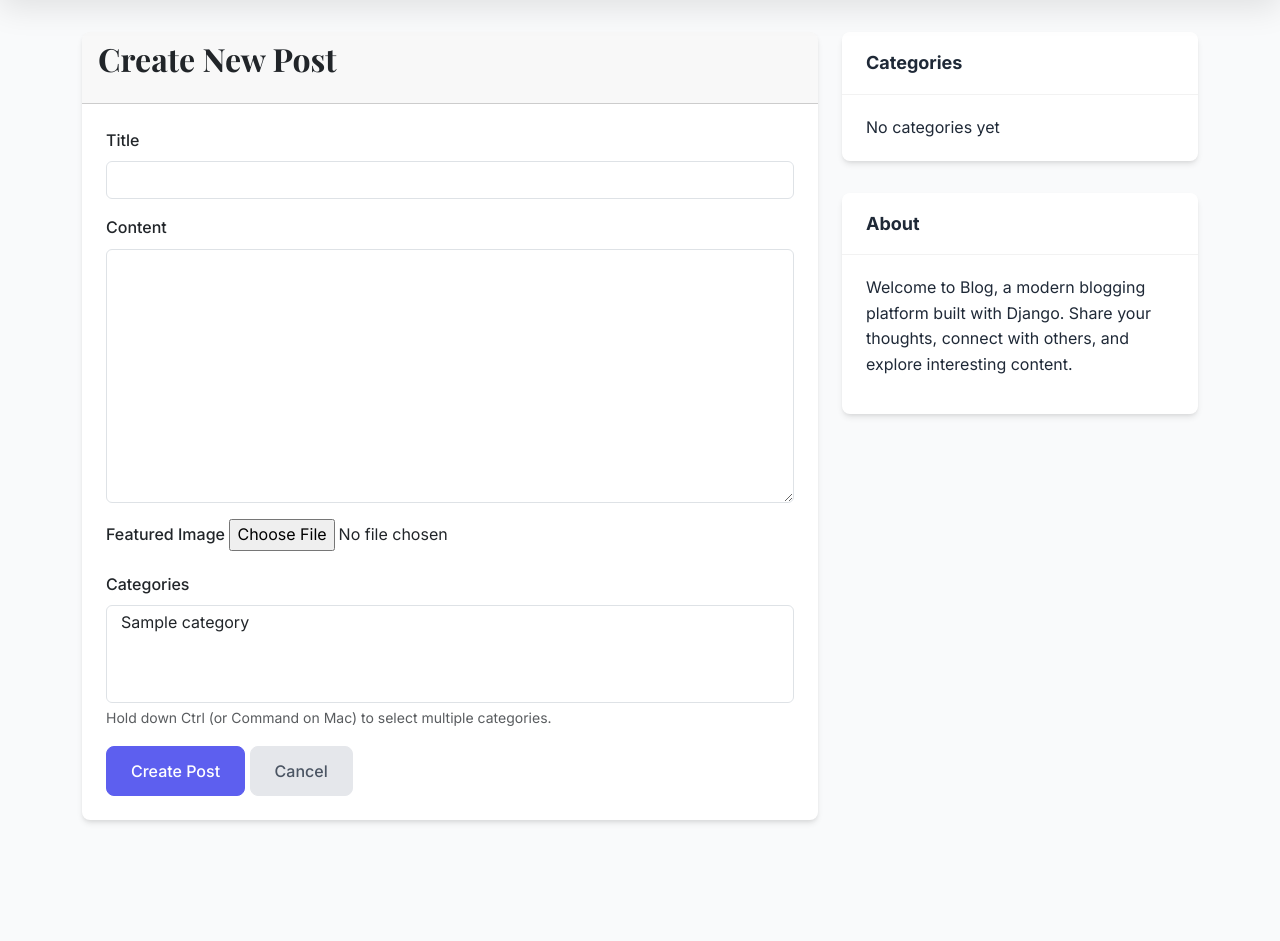
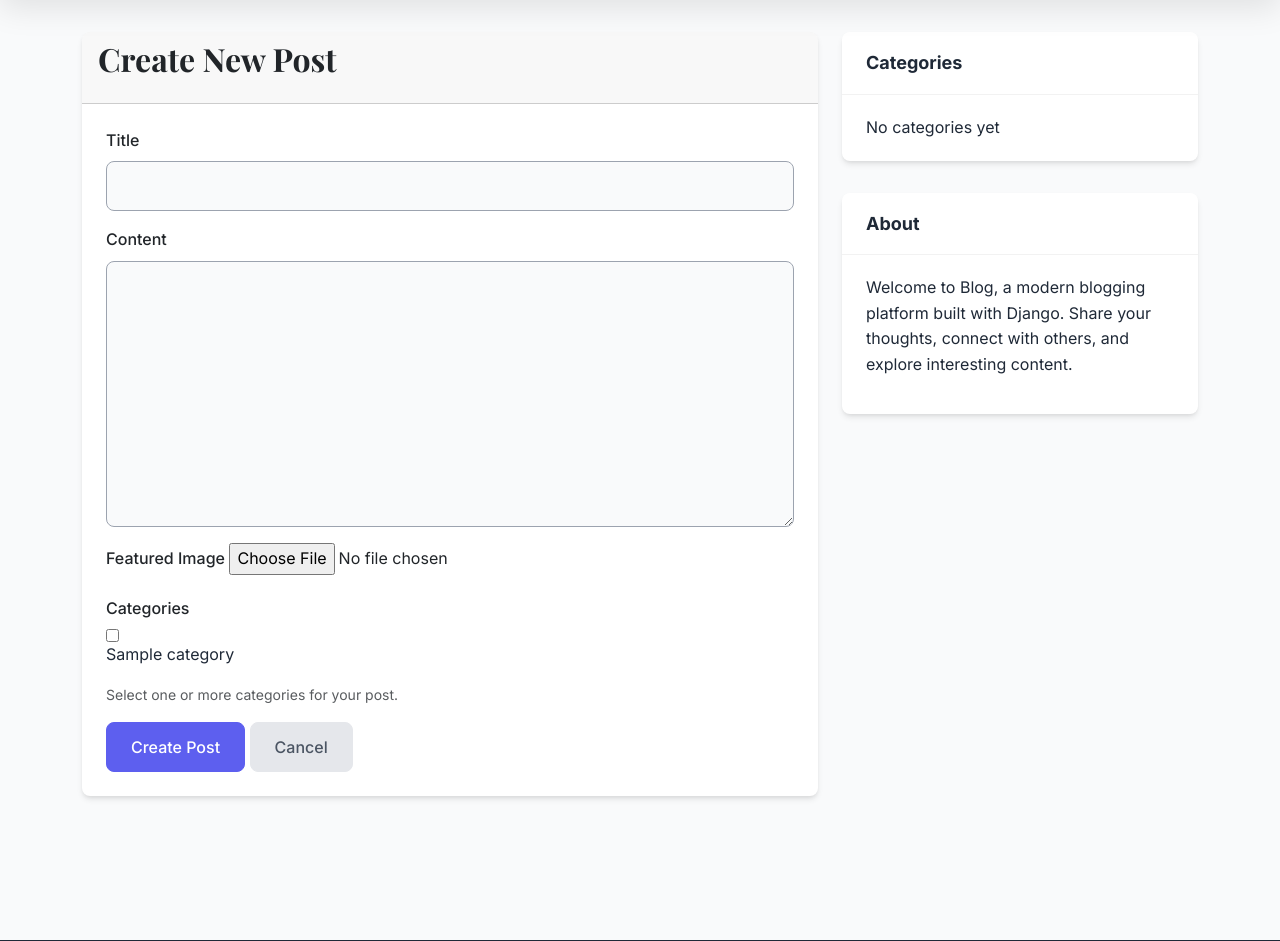
Before and after one commit to iamsalvin/Blog, a Django app: page /post/new/ in a window 1280 px wide. Shown: the part 71-1012 px from the top of the page. Run offline with Django 5.2, Linux system fonts and the light colour scheme; a user stored in the database is signed in; tables that the repository leaves empty hold one stand-in row (values such as "Sample post"); grey boxes marked "Sample" are stand-in pictures.

Commit message:
Improved category selection with CheckboxSelectMultiple widget and better styling

```diff
--- a/blog/forms.py
+++ b/blog/forms.py
@@ -21,12 +21,13 @@ class PostForm(forms.ModelForm):
         widgets = {
             'title': forms.TextInput(attrs={'class': 'form-control'}),
             'content': forms.Textarea(attrs={'class': 'form-control'}),
-            'categories': forms.SelectMultiple(attrs={'class': 'form-control'}),
+            'categories': forms.CheckboxSelectMultiple(attrs={'class': 'category-checkbox-list'}),
         }
 
     def __init__(self, *args, **kwargs):
         super(PostForm, self).__init__(*args, **kwargs)
         self.fields['categories'].queryset = Category.objects.all()
+        self.fields['categories'].required = False
 
 class CommentForm(forms.ModelForm):
     class Meta:
--- a/static/css/styles.css
+++ b/static/css/styles.css
@@ -588,18 +588,18 @@ a:hover {
     padding: 2rem;
 }
 
-.form-container .form-control,
-.form-container .form-select {
-    border-radius: 0.5rem;
-    padding: 0.75rem 1rem;
-    border: 1px solid #e5e7eb;
+.form-control {
+    background-color: var(--bg-color);
+    border: 1px solid var(--text-light);
+    color: var(--text-primary);
+    border-radius: var(--border-radius);
+    padding: 0.75rem;
     transition: var(--transition);
 }
 
-.form-container .form-control:focus,
-.form-container .form-select:focus {
-    border-color: var(--primary-light);
-    box-shadow: 0 0 0 3px rgba(93, 95, 239, 0.2);
+.form-control:focus {
+    border-color: var(--primary-color);
+    box-shadow: 0 0 0 0.25rem rgba(93, 95, 239, 0.25);
 }
 
 .form-label {
@@ -610,7 +610,7 @@ a:hover {
 .btn-primary {
     background-color: var(--primary-color);
     border-color: var(--primary-color);
-    border-radius: 0.5rem;
+    border-radius: var(--border-radius);
     padding: 0.75rem 1.5rem;
     font-weight: 500;
     transition: var(--transition);
@@ -626,7 +626,7 @@ a:hover {
     background-color: #e5e7eb;
     border-color: #e5e7eb;
     color: var(--text-secondary);
-    border-radius: 0.5rem;
+    border-radius: var(--border-radius);
     padding: 0.75rem 1.5rem;
     font-weight: 500;
     transition: var(--transition);
@@ -637,6 +637,53 @@ a:hover {
     border-color: #d1d5db;
     color: var(--text-primary);
     transform: translateY(-2px);
+}
+
+/* Category Checkbox List Styling */
+.category-selection {
+    margin-bottom: 1rem;
+}
+
+.category-checkbox-list {
+    display: flex;
+    flex-wrap: wrap;
+    gap: 0.75rem;
+    list-style-type: none;
+    padding: 0;
+}
+
+.category-checkbox-list li {
+    display: flex;
+    align-items: center;
+    padding: 0.5rem 1rem;
+    background-color: var(--bg-card);
+    border-radius: var(--border-radius);
+    box-shadow: var(--shadow-sm);
+    transition: var(--transition);
+}
+
+.category-checkbox-list li:hover {
+    box-shadow: var(--shadow-md);
+}
+
+.category-checkbox-list input[type="checkbox"] {
+    margin-right: 0.5rem;
+    cursor: pointer;
+}
+
+.category-checkbox-list label {
+    cursor: pointer;
+    margin-bottom: 0;
+    color: var(--text-primary);
+}
+
+[data-theme='dark'] .category-checkbox-list li {
+    border: 1px solid rgba(255, 255, 255, 0.1);
+}
+
+/* Make sure checkboxes are visible in dark mode */
+[data-theme='dark'] .category-checkbox-list input[type="checkbox"] {
+    accent-color: var(--primary-light);
 }
 
 /* ====== PROFILE ====== */
--- a/templates/blog/post_form.html
+++ b/templates/blog/post_form.html
@@ -2,7 +2,7 @@
 {% load static %}
 
 {% block title %}
-    {% if form.instance.pk %}Edit Post{% else %}New Post{% endif %} - Django Mini Blog
+    {% if form.instance.pk %}Edit Post{% else %}New Post{% endif %} - Blog
 {% endblock %}
 
 {% block content %}
@@ -40,9 +40,11 @@
             </div>
 
             <div class="mb-3">
-                <label for="{{ form.categories.id_for_label }}" class="form-label">Categories</label>
-                {{ form.categories }}
-                <div class="form-text">Hold down Ctrl (or Command on Mac) to select multiple categories.</div>
+                <label class="form-label">Categories</label>
+                <div class="category-selection">
+                    {{ form.categories }}
+                </div>
+                <div class="form-text">Select one or more categories for your post.</div>
             </div>
 
             <button type="submit" class="btn btn-primary">{% if form.instance.pk %}Update{% else %}Create{% endif %} Post</button>
```
